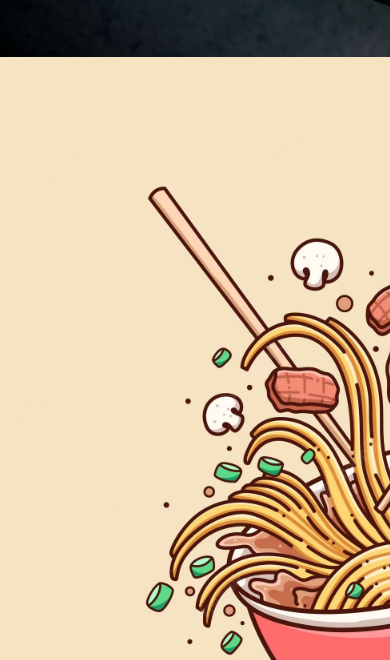
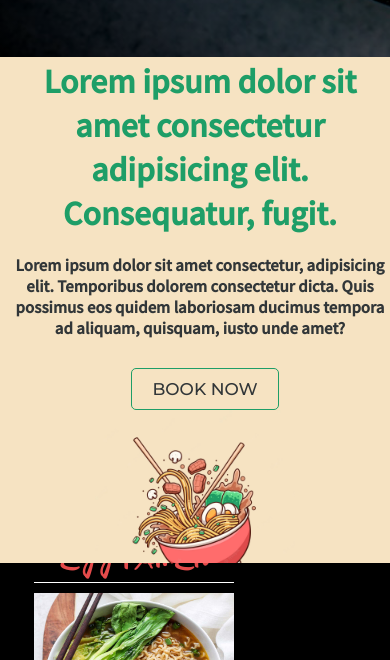
Before and after one commit to zordican/e-cell-project, a plain HTML site: page project/index.htm in a window 390 px wide. Shown: the part 787-1447 px from the top of the page. Drawn offline with Linux system fonts and the light colour scheme.

Commit message:
made about us page responsive

```diff
--- a/project/index.htm
+++ b/project/index.htm
@@ -31,7 +31,7 @@
             <h3 class="top-text">ABOUT US</h3>
             <h1 class="middle-text">Lorem ipsum dolor sit amet consectetur adipisicing elit. Consequatur, fugit.</h1>
             <h2 class="description-text">Lorem ipsum dolor sit amet consectetur, adipisicing elit. Temporibus dolorem consectetur dicta. Quis possimus eos quidem laboriosam ducimus tempora ad aliquam, quisquam, iusto unde amet?</h2>
-            <a href="./booking.htm"><button class="btn2">BOOK NOW</button></a>
+            <div class="book-button-aboutus"><a href="./booking.htm"><button class="btn2">BOOK NOW</button></a></div>
         </div>
         <div class="ramen-illus"><img src="./pictures/hand-drawn-cute-ramen-noodle-illustration-design-vector_90573-540.avif" alt="" id="ramen-illus"></div>
     </div>
--- a/project/styles.css
+++ b/project/styles.css
@@ -261,7 +261,7 @@ card-img{
     border-radius: 5px;
     color: black;
 }
-
+/* footer portion */
 .fa {
     padding: 5px;
     font-size: 25px;
@@ -362,4 +362,81 @@ p.copyright-text {
         width: 150px;
         align-self: flex-start;
       }
+
+      /* about-us-portion */
+      .about-us{
+        height:60vh;
+        width: 100%;
+        background-color: #F6E3C2;
+        display: flex;
+        align-items: center;
+        justify-content: center;
+        overflow: hidden;
+        flex-direction: column;
+    }
+
+    #ramen-illus{
+        height: 200px;
+        width: 200px;
+    }
+
+    .top-text, .middle-text, .description-text{
+        font-family: 'Noto Sans JP', sans-serif;
+        margin-left: 10px;
+        text-align: center;
+    }
+    .top-text{
+        font-size: 35px;
+        color: #313638;
+    }
+    .middle-text{
+        color: #1e9e67;
+        font-size:30px;
+    }
+    .description-text{
+        color: #313638;
+        margin-top: 20px;
+        font-size: 15px;
+    }
+
+    .book-button-aboutus{
+        display: flex;
+        justify-content: center;
+        align-items: center;
+    }
+
+
+    .btn2{
+        font-family: 'Montserrat', sans-serif;
+        color: #313638;
+        font-weight: 500;
+        text-decoration: none;
+        border: 1px solid #1e9e67;
+        background: none;
+        font-size: 17px;
+        cursor: pointer;
+        /* margin-top: 30px; */
+        margin-left: 20px;
+        left: 50%;
+        padding: 10px 20px;
+        border-radius: 5px;
+        transition: all 0.3s;
+    }
+
+    .btn2:hover{
+        font-family: 'Montserrat', sans-serif;
+        color: #313638;
+        font-weight: 500;
+        text-decoration: none;
+        border: 1px solid #1e9e67;
+        background: #1e9e67;
+        font-size: 17px;
+        cursor: pointer;
+        /* margin-top: 30px; */
+        margin-left: 20px;
+        padding: 10px 20px;
+        border-radius: 5px;
+        color: black;
+    }
+
 }
```
